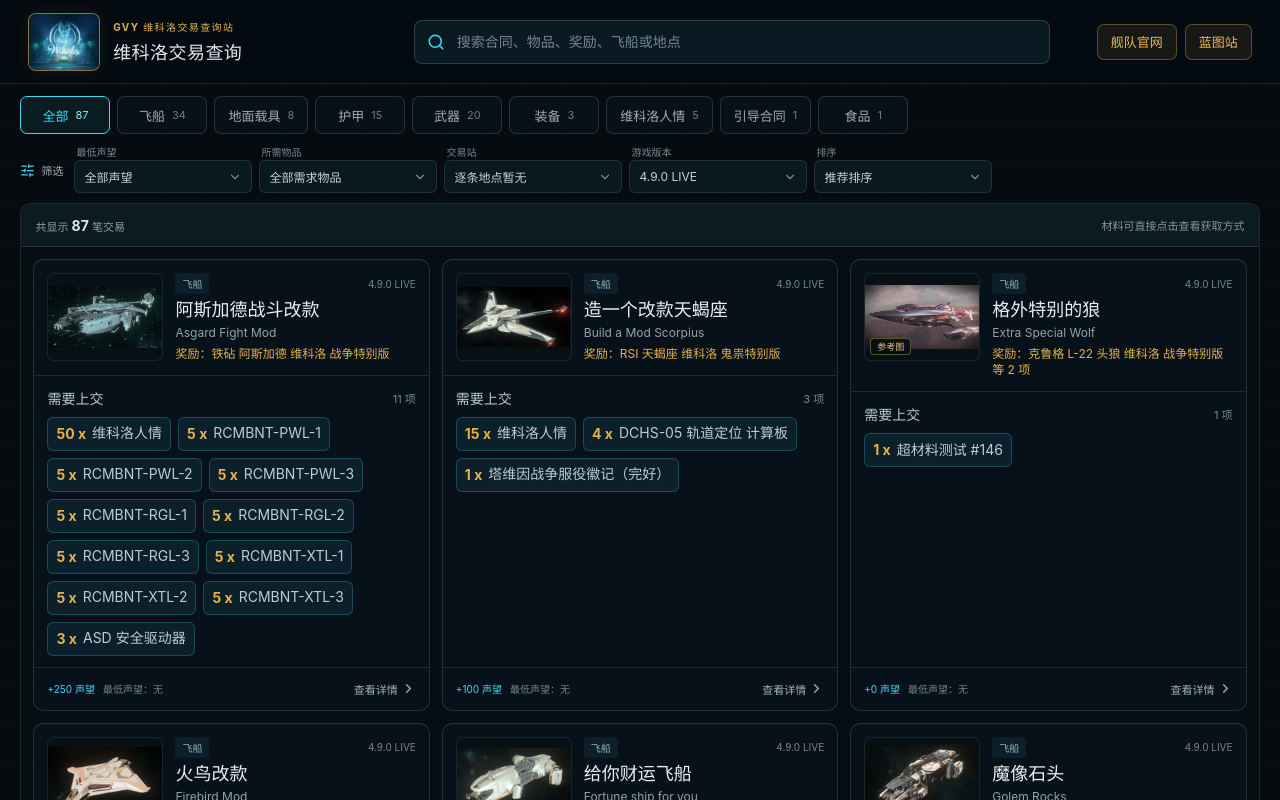
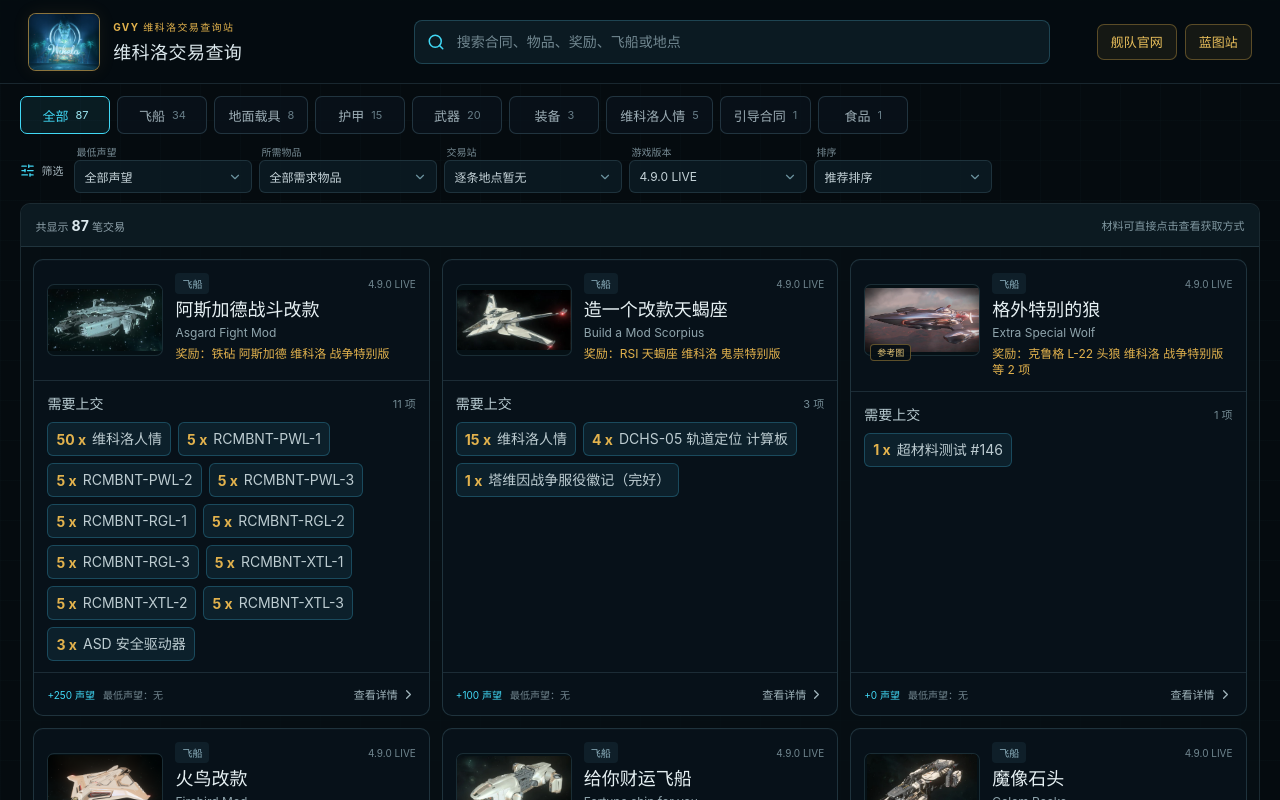
Before and after one commit to B1ndoX/gvy-wikelo-site, a React (Vite) app: page / in a window 1280 px wide. Shown: the top 800 px of the page. Built offline with nearby package versions, Linux system fonts and the light colour scheme.

Commit message:
feat: unify imagery and add detail lightbox

```diff
--- a/src/App.tsx
+++ b/src/App.tsx
@@ -1,12 +1,13 @@
 import {
   CheckCircle2,
   ChevronRight,
+  Maximize2,
   RotateCcw,
   Search,
   SlidersHorizontal,
   X,
 } from "lucide-react";
-import { useEffect, useMemo, useState } from "react";
+import { useEffect, useMemo, useState, type ReactNode } from "react";
 import versionedDataJson from "./data/generated/versioned-data.json";
 import { CustomSelect, type SelectOption } from "./components/CustomSelect";
 import { ItemImage } from "./components/ItemImage";
@@ -95,6 +96,28 @@ function readableUnit(unit: string) {
   return unit === "x" ? "个" : unit;
 }
 
+type MediaShape = "landscape" | "portrait" | "square";
+
+type ExpandedImage = {
+  src: string;
+  alt: string;
+};
+
+function preferredMediaShape(category: string | null | undefined): MediaShape {
+  const value = category?.toLocaleLowerCase("en-US") ?? "";
+  if (/armor|helmet|arms|torso|legs|backpack|undersuit/.test(value)) return "portrait";
+  if (/ship|vehicle|weapon|gun|attachment|cargo|transporter|currency|ground|地面|打击/.test(value)) return "landscape";
+  return "square";
+}
+
+function sourceAwareMediaShape(preferred: MediaShape, width: number, height: number): MediaShape {
+  if (!width || !height) return preferred;
+  const ratio = width / height;
+  if (ratio >= 1.48) return "landscape";
+  if (ratio <= 0.72) return "portrait";
+  return preferred === "landscape" || preferred === "portrait" ? "square" : preferred;
+}
+
 export default function App() {
   const [query, setQuery] = useState("");
   const [rewardCategory, setRewardCategory] = useState("all");
@@ -105,6 +128,7 @@ export default function App() {
   const [selectedTradeId, setSelectedTradeId] = useState("");
   const [selectedItemId, setSelectedItemId] = useState<string | null>(null);
   const [tradeDetailOpen, setTradeDetailOpen] = useState(false);
+  const [expandedImage, setExpandedImage] = useState<ExpandedImage | null>(null);
   const activeDataset = versionDatasets.find((dataset) => dataset.gameVersion === versionFilter) ?? versionDatasets[0];
   const trades = activeDataset?.trades ?? [];
   const items = activeDataset?.items ?? [];
@@ -182,10 +206,21 @@ export default function App() {
   }, [filteredTrades, selectedTradeId]);
 
   useEffect(() => {
-    const anyOverlay = Boolean(selectedItem || tradeDetailOpen);
+    const anyOverlay = Boolean(selectedItem || tradeDetailOpen || expandedImage);
     document.body.classList.toggle("overlay-open", anyOverlay);
     return () => document.body.classList.remove("overlay-open");
-  }, [selectedItem, tradeDetailOpen]);
+  }, [expandedImage, selectedItem, tradeDetailOpen]);
+
+  useEffect(() => {
+    const handler = (event: KeyboardEvent) => {
+      if (event.key !== "Escape") return;
+      if (expandedImage) setExpandedImage(null);
+      else if (selectedItemId) setSelectedItemId(null);
+      else if (tradeDetailOpen) setTradeDetailOpen(false);
+    };
+    window.addEventListener("keydown", handler);
+    return () => window.removeEventListener("keydown", handler);
+  }, [expandedImage, selectedItemId, tradeDetailOpen]);
 
   function selectTrade(id: string) {
     setSelectedTradeId(id);
@@ -302,6 +337,7 @@ export default function App() {
               trade={selectedTrade}
               itemById={itemById}
               onItemClick={setSelectedItemId}
+              onImageOpen={setExpandedImage}
             />
           </section>
         </div>
@@ -313,7 +349,12 @@ export default function App() {
           tradeById={tradeById}
           onClose={() => setSelectedItemId(null)}
           onTradeClick={selectTrade}
+          onImageOpen={setExpandedImage}
         />
+      )}
+
+      {expandedImage && (
+        <ImageLightbox image={expandedImage} onClose={() => setExpandedImage(null)} />
       )}
     </div>
   );
@@ -331,10 +372,14 @@ function TradeCard({ trade, itemById, onOpen, onItemClick }: {
   return (
     <article className="trade-card">
       <button className="trade-card-summary" type="button" onClick={onOpen} aria-label={`查看交易 ${primaryName(trade.name)}`}>
-        <span className="trade-card-image-wrap">
-          <ItemImage className="trade-card-image" src={rewardItem?.imagePath} alt={primaryReward ? primaryName(primaryReward.name) : primaryName(trade.name)} />
-          {imageLabel && <small className={`reference-badge ${rewardItem?.imageKind}`}>{imageLabel}</small>}
-        </span>
+        <ClassifiedImageFrame
+          className="trade-card-image-stage"
+          imageClassName="trade-card-image"
+          src={rewardItem?.imagePath}
+          alt={primaryReward ? primaryName(primaryReward.name) : primaryName(trade.name)}
+          preferredShape={preferredMediaShape(rewardItem?.category ?? trade.category)}
+          badge={imageLabel ? <small className={`reference-badge ${rewardItem?.imageKind}`}>{imageLabel}</small> : null}
+        />
         <span className="trade-card-heading">
           <span className="trade-card-topline"><span className="category-chip">{categoryLabel(trade.category)}</span><small>{formatVersion(trade.gameVersion)}</small></span>
           <strong>{primaryName(trade.name)}</strong>
@@ -363,22 +408,29 @@ function TradeCard({ trade, itemById, onOpen, onItemClick }: {
   );
 }
 
-function TradeDetail({ trade, itemById, onItemClick }: {
+function TradeDetail({ trade, itemById, onItemClick, onImageOpen }: {
   trade: Trade;
   itemById: Map<string, ItemRecord>;
   onItemClick: (id: string) => void;
+  onImageOpen: (image: ExpandedImage) => void;
 }) {
   const primaryReward = trade.rewards[0];
   const rewardItem = primaryReward ? itemById.get(primaryReward.id) : null;
   const rewardImage = rewardItem?.imagePath ?? null;
   const imageLabel = rewardItem ? imageKindLabel(rewardItem.imageKind) : null;
+  const imageAlt = primaryReward ? primaryName(primaryReward.name) : primaryName(trade.name);
   return (
     <div className="detail-content">
       <div className="detail-hero">
-        <div className="detail-hero-visual">
-          <ItemImage className="reward-hero" src={rewardImage} alt={primaryReward ? primaryName(primaryReward.name) : primaryName(trade.name)} />
-          {imageLabel && <small className={`reference-badge ${rewardItem?.imageKind}`}>{imageLabel}</small>}
-        </div>
+        <ClassifiedImageFrame
+          className="detail-hero-visual"
+          imageClassName="reward-hero"
+          src={rewardImage}
+          alt={imageAlt}
+          preferredShape={preferredMediaShape(rewardItem?.category ?? trade.category)}
+          onOpen={rewardImage ? () => onImageOpen({ src: rewardImage, alt: imageAlt }) : undefined}
+          badge={imageLabel ? <small className={`reference-badge ${rewardItem?.imageKind}`}>{imageLabel}</small> : null}
+        />
         <div className="detail-heading">
           <h2>{primaryName(trade.name)}</h2>
           {secondaryName(trade.name) && <p>{secondaryName(trade.name)}</p>}
@@ -436,13 +488,13 @@ function EntryRow({ entry, itemById, isRequirement, onClick }: {
   );
 }
 
-function ItemDialog({ item, tradeById, onClose, onTradeClick }: {
+function ItemDialog({ item, tradeById, onClose, onTradeClick, onImageOpen }: {
   item: ItemRecord;
   tradeById: Map<string, Trade>;
   onClose: () => void;
   onTradeClick: (id: string) => void;
+  onImageOpen: (image: ExpandedImage) => void;
 }) {
-  useEscape(onClose);
   const imageLabel = imageKindLabel(item.imageKind);
   const otherAcquisition = item.crafting ? item.acquisition.filter((method) => method.type !== "craft") : item.acquisition;
   const craftingUnlocks = (item.crafting?.unlocks ?? []).map((unlock) => {
@@ -454,10 +506,15 @@ function ItemDialog({ item, tradeById, onClose, onTradeClick }: {
       <section className="modal item-modal" role="dialog" aria-modal="true" aria-labelledby="item-title">
         <button className="modal-close" type="button" aria-label="关闭物品详情" onClick={onClose}><X /></button>
         <div className="item-modal-head">
-          <div className="item-modal-visual">
-            <ItemImage className="item-modal-image" src={item.imagePath} alt={primaryName(item.name)} />
-            {imageLabel && <span className={`image-kind-badge ${item.imageKind}`}>{imageLabel}</span>}
-          </div>
+          <ClassifiedImageFrame
+            className="item-modal-visual"
+            imageClassName="item-modal-image"
+            src={item.imagePath}
+            alt={primaryName(item.name)}
+            preferredShape={preferredMediaShape(item.category)}
+            onOpen={item.imagePath ? () => onImageOpen({ src: item.imagePath!, alt: primaryName(item.name) }) : undefined}
+            badge={imageLabel ? <span className={`image-kind-badge ${item.imageKind}`}>{imageLabel}</span> : null}
+          />
           <div>
             <span className="category-chip">{categoryLabel(item.category)}</span>
             <h2 id="item-title">{primaryName(item.name)}</h2>
@@ -573,6 +630,57 @@ function ItemDialog({ item, tradeById, onClose, onTradeClick }: {
   );
 }
 
+function ClassifiedImageFrame({ className, imageClassName, src, alt, preferredShape, onOpen, badge }: {
+  className: string;
+  imageClassName: string;
+  src: string | null | undefined;
+  alt: string;
+  preferredShape: MediaShape;
+  onOpen?: () => void;
+  badge?: ReactNode;
+}) {
+  const [shape, setShape] = useState(preferredShape);
+
+  useEffect(() => setShape(preferredShape), [preferredShape, src]);
+
+  const image = (
+    <ItemImage
+      className={imageClassName}
+      src={src}
+      alt={alt}
+      onNaturalSize={(width, height) => setShape(sourceAwareMediaShape(preferredShape, width, height))}
+    />
+  );
+
+  return (
+    <span className={`classified-image ${className} media-${shape}`}>
+      {onOpen && src ? (
+        <button className="image-zoom-trigger" type="button" aria-label={`放大查看${alt}图片`} onClick={onOpen}>
+          {image}
+          <Maximize2 className="image-zoom-icon" aria-hidden="true" />
+        </button>
+      ) : <span className="image-frame-surface">{image}</span>}
+      {badge}
+    </span>
+  );
+}
+
+function ImageLightbox({ image, onClose }: { image: ExpandedImage; onClose: () => void }) {
+  return (
+    <div
+      className="image-lightbox"
+      data-testid="image-lightbox-backdrop"
+      role="presentation"
+      onMouseDown={(event) => event.target === event.currentTarget && onClose()}
+    >
+      <section className="image-lightbox-content" role="dialog" aria-modal="true" aria-label={`${image.alt}图片预览`}>
+        <button className="image-lightbox-close" type="button" aria-label="关闭图片预览" autoFocus onClick={onClose}><X /></button>
+        <img className="image-lightbox-image" src={image.src} alt={image.alt} />
+      </section>
+    </div>
+  );
+}
+
 function SiteFooter() {
   return (
     <footer className="site-footer">
@@ -592,11 +700,3 @@ function SiteFooter() {
     </footer>
   );
 }
-
-function useEscape(onEscape: () => void) {
-  useEffect(() => {
-    const handler = (event: KeyboardEvent) => event.key === "Escape" && onEscape();
-    window.addEventListener("keydown", handler);
-    return () => window.removeEventListener("keydown", handler);
-  }, [onEscape]);
-}
--- a/src/components/ItemImage.tsx
+++ b/src/components/ItemImage.tsx
@@ -5,9 +5,10 @@ type Props = {
   src: string | null | undefined;
   alt: string;
   className?: string;
+  onNaturalSize?: (width: number, height: number) => void;
 };
 
-export function ItemImage({ src, alt, className = "" }: Props) {
+export function ItemImage({ src, alt, className = "", onNaturalSize }: Props) {
   const [failed, setFailed] = useState(false);
   if (!src || failed) {
     return (
@@ -17,5 +18,14 @@ export function ItemImage({ src, alt, className = "" }: Props) {
       </span>
     );
   }
-  return <img className={className} src={src} alt={alt} loading="lazy" onError={() => setFailed(true)} />;
+  return (
+    <img
+      className={className}
+      src={src}
+      alt={alt}
+      loading="lazy"
+      onLoad={(event) => onNaturalSize?.(event.currentTarget.naturalWidth, event.currentTarget.naturalHeight)}
+      onError={() => setFailed(true)}
+    />
+  );
 }
--- a/src/styles.css
+++ b/src/styles.css
@@ -209,11 +209,30 @@ main { padding: 0 clamp(12px, 1.6vw, 28px) 18px; }
   text-align: left;
   cursor: pointer;
 }
-.trade-card-image-wrap, .detail-hero-visual { min-width: 0; position: relative; }
-.trade-card-image { width: 116px; height: 88px; display: flex; object-fit: contain; border-radius: 7px; border: 1px solid rgba(112,164,181,.16); background: #061015; }
+.classified-image { min-width: 0; position: relative; display: grid; place-items: center; }
+.image-frame-surface, .image-zoom-trigger {
+  min-width: 0;
+  min-height: 0;
+  position: relative;
+  display: grid;
+  place-items: center;
+  overflow: hidden;
+  border: 1px solid rgba(112,164,181,.2);
+  border-radius: 7px;
+  background: rgba(6,16,21,.82);
+}
+.image-zoom-trigger { padding: 0; color: inherit; cursor: zoom-in; }
+.image-zoom-trigger:hover { border-color: rgba(65,216,245,.58); }
+.image-frame-surface > img, .image-zoom-trigger > img { position: absolute; inset: 0; }
+.image-zoom-icon { position: absolute; right: 7px; bottom: 7px; width: 18px; height: 18px; padding: 3px; border-radius: 4px; background: rgba(5,15,20,.82); color: #a9dce7; opacity: .82; pointer-events: none; }
+.trade-card-image-stage { width: 116px; height: 94px; }
+.trade-card-image-stage.media-landscape .image-frame-surface { width: 100%; aspect-ratio: 16 / 10; }
+.trade-card-image-stage.media-portrait .image-frame-surface { height: 100%; aspect-ratio: 3 / 4; }
+.trade-card-image-stage.media-square .image-frame-surface { height: 92%; aspect-ratio: 1; }
+.trade-card-image { width: 100%; height: 100%; max-width: 100%; max-height: 100%; display: block; object-fit: contain; }
 .reference-badge { position: absolute; left: 6px; bottom: 6px; padding: 3px 6px; border: 1px solid rgba(226,178,77,.4); border-radius: 4px; background: rgba(6,15,20,.9); color: #e7c879; font-size: 9px; line-height: 1; white-space: nowrap; }
 .reference-badge.community { border-color: rgba(67, 210, 235, .45); color: #8fe9f7; }
-.image-placeholder { align-items: center; justify-content: center; flex-direction: column; gap: 7px; color: #56717c; }
+.image-placeholder { display: flex; align-items: center; justify-content: center; flex-direction: column; gap: 7px; color: #56717c; }
 .image-placeholder svg { width: 28%; height: 28%; }
 .image-placeholder small { color: #6f858d; font-size: 10px; font-weight: 550; }
 .entry-image.image-placeholder small { display: none; }
@@ -265,7 +284,11 @@ main { padding: 0 clamp(12px, 1.6vw, 28px) 18px; }
 .detail-panel { overflow-y: auto; scrollbar-width: thin; scrollbar-color: rgba(77,154,177,.25) transparent; background: rgba(9,20,27,.72); }
 .detail-content { padding: 16px; }
 .detail-hero { display: grid; grid-template-columns: minmax(180px, 44%) minmax(0, 1fr); gap: 18px; align-items: center; padding-bottom: 14px; border-bottom: 1px solid var(--line); }
-.reward-hero { width: 100%; height: 150px; display: flex; object-fit: contain; border-radius: 8px; border: 1px solid rgba(103,166,186,.16); background: #081116; }
+.detail-hero-visual { width: 100%; height: 150px; }
+.detail-hero-visual.media-landscape .image-zoom-trigger, .detail-hero-visual.media-landscape .image-frame-surface { width: min(100%, 300px); aspect-ratio: 16 / 9; }
+.detail-hero-visual.media-portrait .image-zoom-trigger, .detail-hero-visual.media-portrait .image-frame-surface { height: 100%; aspect-ratio: 3 / 4; }
+.detail-hero-visual.media-square .image-zoom-trigger, .detail-hero-visual.media-square .image-frame-surface { height: 100%; aspect-ratio: 1; }
+.reward-hero { width: 100%; height: 100%; max-width: 100%; max-height: 100%; display: block; object-fit: contain; }
 .detail-heading { min-width: 0; }
 .detail-heading h2 { margin: 7px 0 4px; color: #eef7f8; font-size: clamp(18px, 1.5vw, 25px); line-height: 1.2; overflow-wrap: anywhere; }
 .detail-heading p { margin: 0 0 10px; color: var(--muted); font-size: 11px; overflow-wrap: anywhere; }
@@ -335,9 +358,18 @@ main { padding: 0 clamp(12px, 1.6vw, 28px) 18px; }
 .modal-close, .sheet-close { width: 34px; height: 34px; display: grid; place-items: center; border: 0; border-radius: 5px; background: rgba(15,33,42,.82); color: #879ba3; cursor: pointer; }
 .modal-close { position: absolute; top: 10px; right: 10px; z-index: 2; }
 .modal-close svg, .sheet-close svg { width: 18px; }
+.image-lightbox { position: fixed; inset: 0; z-index: 300; display: grid; place-items: center; padding: 16px; background: rgba(0,5,8,.88); backdrop-filter: blur(10px); cursor: zoom-out; }
+.image-lightbox-content { max-width: 100%; max-height: 100%; position: relative; display: grid; place-items: center; cursor: default; }
+.image-lightbox-image { width: auto; height: auto; max-width: calc(100vw - 32px); max-height: calc(100dvh - 32px); display: block; object-fit: contain; }
+.image-lightbox-close { width: 40px; height: 40px; position: fixed; top: max(12px, env(safe-area-inset-top)); right: max(12px, env(safe-area-inset-right)); z-index: 2; display: grid; place-items: center; padding: 0; border: 1px solid rgba(126,184,202,.24); border-radius: 7px; background: rgba(9,23,30,.82); color: #c2d4da; cursor: pointer; }
+.image-lightbox-close:hover { border-color: var(--cyan); color: #eefbfc; }
+.image-lightbox-close svg { width: 21px; height: 21px; }
 .item-modal-head { flex: none; display: grid; grid-template-columns: 210px minmax(0, 1fr); gap: 18px; align-items: center; padding: 18px 54px 18px 18px; border-bottom: 1px solid var(--line); }
-.item-modal-visual { position: relative; width: 210px; }
-.item-modal-image { width: 210px; height: 138px; display: flex; object-fit: contain; border-radius: 7px; background: #061015; }
+.item-modal-visual { width: 210px; height: 138px; }
+.item-modal-visual.media-landscape .image-zoom-trigger, .item-modal-visual.media-landscape .image-frame-surface { width: 100%; height: 100%; }
+.item-modal-visual.media-portrait .image-zoom-trigger, .item-modal-visual.media-portrait .image-frame-surface { height: 100%; aspect-ratio: 3 / 4; }
+.item-modal-visual.media-square .image-zoom-trigger, .item-modal-visual.media-square .image-frame-surface { height: 100%; aspect-ratio: 1; }
+.item-modal-image { width: 100%; height: 100%; max-width: 100%; max-height: 100%; display: block; object-fit: contain; }
 .image-kind-badge { position: absolute; left: 7px; bottom: 7px; padding: 3px 6px; border: 1px solid rgba(226,178,77,.38); border-radius: 4px; background: rgba(7,17,22,.9); color: #e5c477; font-size: 9px; }
 .image-kind-badge.community { border-color: rgba(67, 210, 235, .45); color: #8fe9f7; }
 .item-modal-head h2 { margin: 7px 0 4px; color: #edf7f8; font-size: 20px; line-height: 1.25; overflow-wrap: anywhere; }
@@ -389,9 +421,9 @@ main { padding: 0 clamp(12px, 1.6vw, 28px) 18px; }
   .select-trigger { height: 36px; font-size: 13px; }
   .trade-card { min-height: 352px; }
   .trade-card-summary { grid-template-columns: 128px minmax(0, 1fr); }
-  .trade-card-image { width: 128px; height: 94px; }
+  .trade-card-image-stage { width: 128px; height: 100px; }
   .detail-content { padding: 20px; }
-  .reward-hero { height: 188px; }
+  .detail-hero-visual { height: 188px; }
   .entry-row { min-height: 65px; }
   .entry-image { width: 49px; height: 49px; }
 }
@@ -438,7 +470,7 @@ main { padding: 0 clamp(12px, 1.6vw, 28px) 18px; }
   .trade-grid { grid-template-columns: 1fr; padding: 8px; gap: 8px; }
   .trade-card { min-height: 0; }
   .trade-card-summary { grid-template-columns: 112px minmax(0, 1fr); gap: 10px; padding: 11px; }
-  .trade-card-image { width: 112px; height: 84px; }
+  .trade-card-image-stage { width: 112px; height: 88px; }
   .trade-card-heading > strong { font-size: 16px; }
   .material-chips button { min-height: 38px; }
   .material-chips strong, .material-chips span { font-size: 14px; }
@@ -447,15 +479,14 @@ main { padding: 0 clamp(12px, 1.6vw, 28px) 18px; }
   .footer-filings { grid-column: auto; justify-content: flex-start; flex-wrap: wrap; gap: 8px; padding-left: 0; white-space: normal; }
   .detail-content { padding: 12px; }
   .detail-hero { grid-template-columns: 128px minmax(0,1fr); gap: 12px; }
-  .reward-hero { height: 105px; }
+  .detail-hero-visual { height: 105px; }
   .detail-heading h2 { font-size: 17px; }
   .facts-grid { grid-template-columns: repeat(2, 1fr); }
   .overlay { padding: 8px; }
   .trade-modal { max-height: 88dvh; align-self: flex-end; border-bottom-left-radius: 0; border-bottom-right-radius: 0; }
   .item-modal { max-height: calc(100dvh - 16px); }
   .item-modal-head { grid-template-columns: 112px minmax(0,1fr); gap: 11px; padding: 14px 45px 14px 14px; }
-  .item-modal-visual { width: 112px; }
-  .item-modal-image { width: 112px; height: 92px; }
+  .item-modal-visual { width: 112px; height: 92px; }
   .item-modal-head h2 { font-size: 16px; }
   .item-modal-body { padding: 12px 14px; }
   .acquisition { grid-template-columns: 1fr; }
@@ -468,21 +499,20 @@ main { padding: 0 clamp(12px, 1.6vw, 28px) 18px; }
   .top-actions nav a { padding-inline: 5px; font-size: 10px; }
   .global-search input { font-size: 12px; }
   .trade-card-summary { grid-template-columns: 96px minmax(0, 1fr); padding: 10px; }
-  .trade-card-image { width: 96px; height: 78px; }
+  .trade-card-image-stage { width: 96px; height: 82px; }
   .trade-card-heading > strong { font-size: 15px; }
   .trade-card-en, .trade-card-reward { font-size: 11px; }
   .trade-card-footer { grid-template-columns: 1fr auto; }
   .trade-card-footer > span:nth-child(2) { display: none; }
   .detail-hero { grid-template-columns: 105px minmax(0,1fr); }
-  .reward-hero { height: 88px; }
+  .detail-hero-visual { height: 88px; }
   .entry-row { min-height: 66px; grid-template-columns: 46px minmax(0,1fr) auto 12px; gap: 8px; padding: 8px; }
   .entry-image { width: 46px; height: 46px; }
   .entry-name strong { font-size: 13px; }
   .entry-name small, .entry-amount small { font-size: 9px; }
   .entry-amount strong { font-size: 14px; }
   .item-modal-head { grid-template-columns: 88px minmax(0,1fr); }
-  .item-modal-visual { width: 88px; }
-  .item-modal-image { width: 88px; height: 78px; }
+  .item-modal-visual { width: 88px; height: 78px; }
 }
 
 @media (max-width: 300px) {
@@ -493,7 +523,7 @@ main { padding: 0 clamp(12px, 1.6vw, 28px) 18px; }
   .brand h1 { font-size: 11px; white-space: normal; line-height: 1.15; }
   main { padding-inline: 4px; }
   .trade-card-summary { grid-template-columns: 78px minmax(0, 1fr); gap: 7px; padding: 8px; }
-  .trade-card-image { width: 78px; height: 68px; }
+  .trade-card-image-stage { width: 78px; height: 70px; }
   .trade-card-heading > strong { font-size: 13px; }
   .detail-hero { grid-template-columns: 86px minmax(0,1fr); gap: 8px; }
   .entry-row { grid-template-columns: 40px minmax(0,1fr) auto; gap: 5px; padding-inline: 5px; }
```
Also changed, not shown: 1 other file (tests, documents, lock files or other folders).
